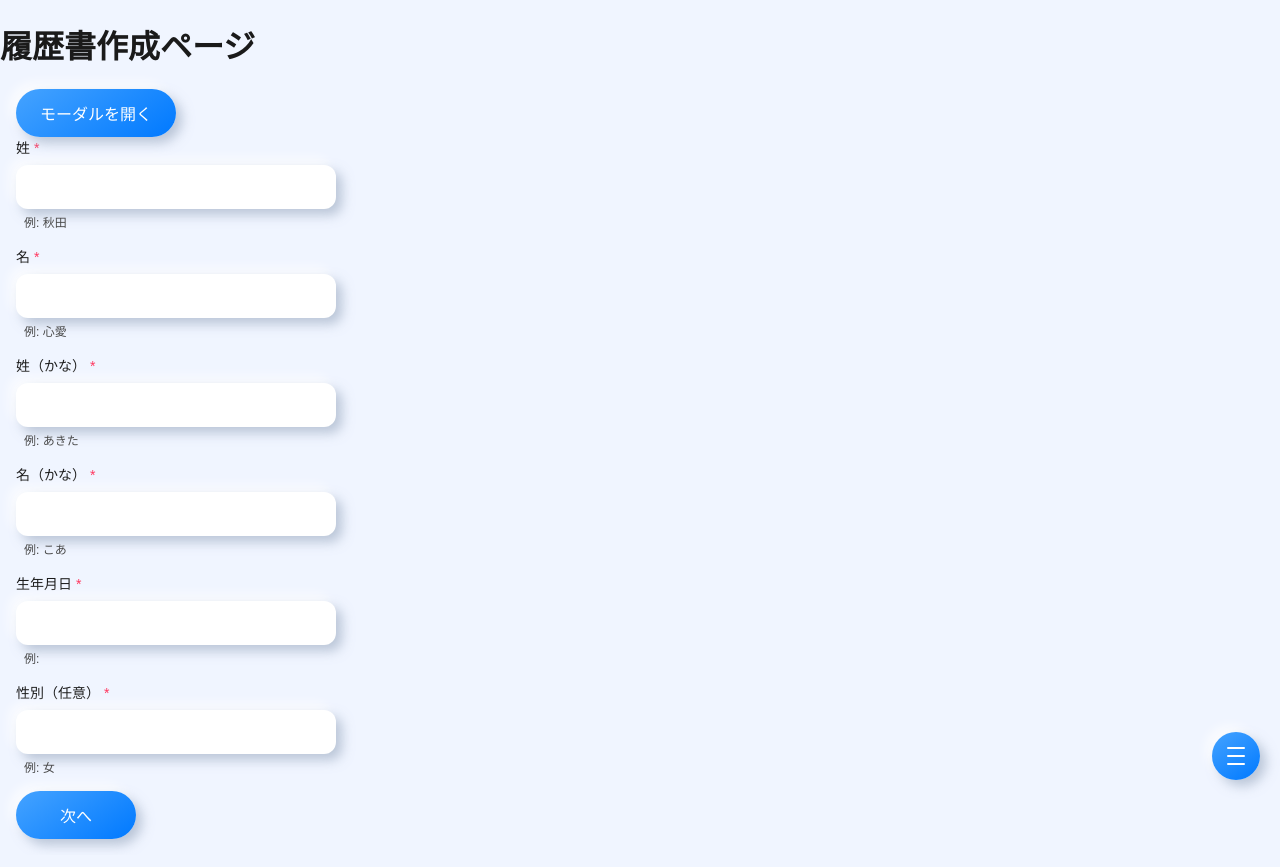
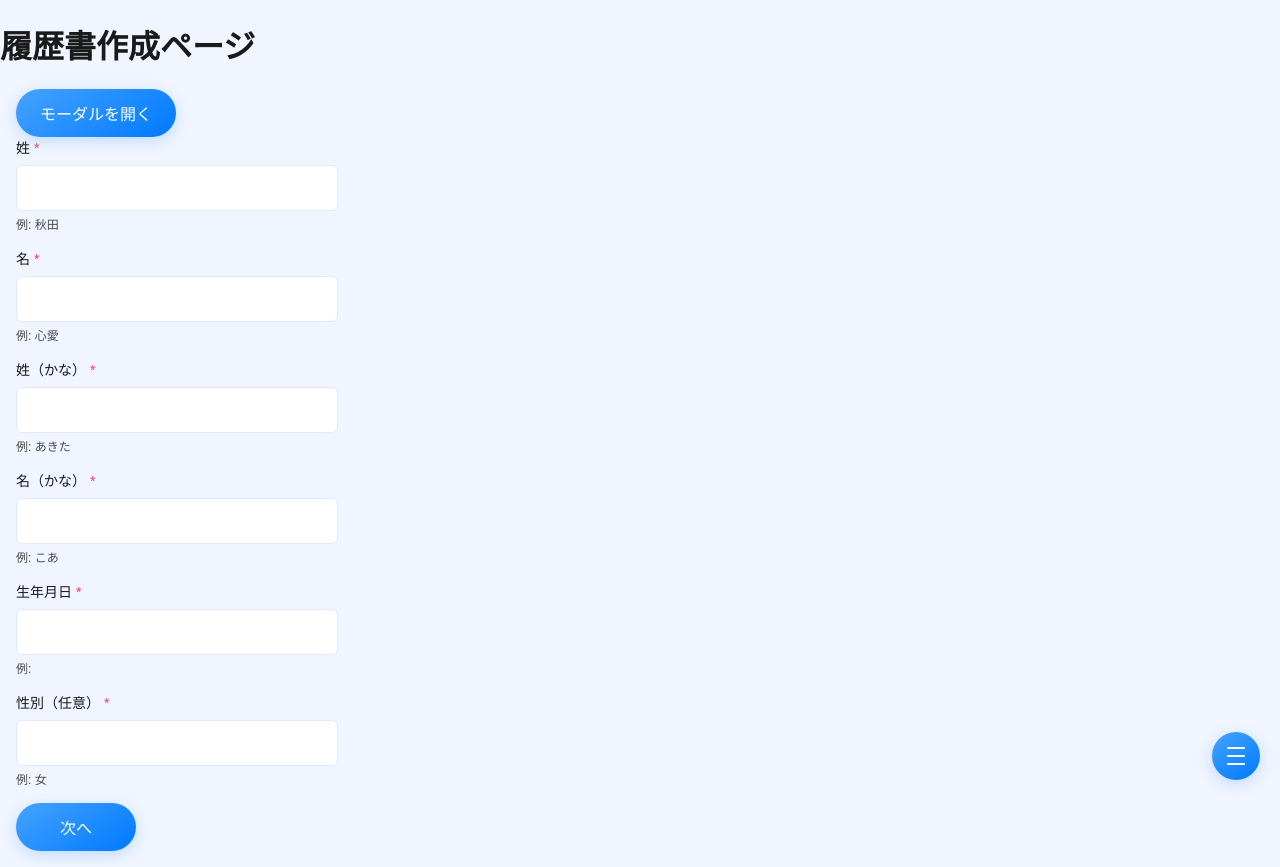
Before and after one commit to kawasakiCat/ai-assistant, a React (Create React App) app: page /resume in a window 1280 px wide. Built offline with nearby package versions, Linux system fonts and the light colour scheme.

Commit message:
commonのデザインを元に戻す

```diff
--- a/src/components/common/Button/Button.css
+++ b/src/components/common/Button/Button.css
@@ -11,9 +11,6 @@
 	position: relative;
 	overflow: hidden;
 	white-space: nowrap;
-  transition:
-        box-shadow 0.3s ease-in-out,
-        transform 0.2s ease-in-out;
 }
 
 /* サイズバリエーション */
@@ -32,35 +29,20 @@
 /* コンテンツのz-indexを上げる */
 .button-content {
 	position: relative;
-	z-index: 2;
-}
-
-.button-primary,
-.button-secondary,
-.button-danger,
-.button-success {
-    background: var(--bg-light);
-    color: var(--text-primary);
-    box-shadow:
-        6px 6px 12px var(--shadow-dark),
-        -6px -6px 12px var(--shadow-light);
+	z-index: 1;
 }
 
 /* バリアントスタイル */
 .button-primary {
   background: linear-gradient(145deg, var(--primary-light), var(--primary));
   color: white;
-  /*box-shadow: 0 4px 15px rgba(0, 121, 255, 0.2);*/
+  box-shadow: 0 4px 15px rgba(0, 121, 255, 0.2);
 }
 
 .button-primary:hover {
-  transform: scale(1.05);
   background: linear-gradient(145deg, var(--primary), var(--primary-dark));
-  box-shadow:
-        8px 8px 16px var(--shadow-dark),
-        -8px -8px 16px var(--shadow-light);
-  /*box-shadow: 0 6px 20px rgba(0, 121, 255, 0.3);*/
-  /*transform: translateY(-1px);*/
+  box-shadow: 0 6px 20px rgba(0, 121, 255, 0.3);
+  transform: translateY(-1px);
 }
 
 .button-secondary {
--- a/src/components/common/Input/Input.css
+++ b/src/components/common/Input/Input.css
@@ -19,68 +19,41 @@
 
   .input-field {
 	padding: 0.625rem;
+	border: 1px solid var(--bg-dark);
+	border-radius: 0.375rem;
 	font-size: 1rem;
 	line-height: 1.5;
+	transition: border-color 0.15s ease-in-out;
 	width: 100%;
-    border: none;
-    border-radius: 12px;
-
-    /* ニューモーフィズムスタイル */
-    background: var(--bg-light);
-    box-shadow:
-        6px 6px 12px var(--shadow-dark),
-        -6px -6px 12px var(--shadow-light),
-        inset 0 0 0 transparent;
-
-    transition:
-        box-shadow 0.3s ease-in-out,
-        transform 0.2s ease-in-out;
   }
 
   .input-field:focus {
 	outline: none;
-    transform: scale(1.01);
-    box-shadow:
-        3px 3px 6px var(--shadow-dark),
-        -3px -3px 6px var(--shadow-light),
-        inset 4px 4px 8px var(--shadow-dark),
-        inset -4px -4px 8px var(--shadow-light);
+	border-color: var(--primary);
+	box-shadow: 0 0 0 3px rgba(37, 99, 235, 0.1);
   }
 
   .input-field:disabled {
-    background: var(--bg-disabled);
-    box-shadow:
-        3px 3px 6px var(--shadow-dark),
-        -3px -3px 6px var(--shadow-light);
+	background-color: var(--text-disabled);
 	cursor: not-allowed;
-    opacity: 0.5;
-    color: var(--text-secondary);
   }
 
   .input-field.input-error {
-    box-shadow:
-        6px 6px 12px var(--danger),
-        -6px -6px 12px var(--danger);
+	border-color: var(--danger);
   }
 
   .input-field.input-error:focus {
-    box-shadow:
-        3px 3px 6px var(--danger),
-        -3px -3px 6px var(--danger),
-        inset 4px 4px 8px var(--danger),
-        inset -4px -4px 8px var(--danger);
+	box-shadow: 0 0 0 3px rgba(220, 38, 38, 0.1);
   }
 
   .helper-text {
 	font-size: 0.75rem;
-    color: var(--text-secondary);
+	color: var(--text-disabled);
 	margin-top: 0.25rem;
-    padding-left: 0.5rem;
   }
 
   .error-message {
 	font-size: 0.75rem;
 	color: var(--danger);
 	margin-top: 0.25rem;
-    padding-left: 0.5rem;
   }
--- a/src/components/common/TextArea/TextArea.css
+++ b/src/components/common/TextArea/TextArea.css
@@ -19,57 +19,44 @@
 
 .textarea-field {
     padding: 0.625rem;
+    border: 1px solid var(--bg-dark);
+    border-radius: 0.375rem;
     font-size: 1rem;
     line-height: 1.5;
+    transition: border-color 0.15s ease-in-out, box-shadow 0.15s ease-in-out;
     width: 100%;
-    resize: vertical;
-    min-height: 4rem;
-
-    /* ニューモーフィズムスタイル */
-    background: var(--bg-light);
-    border-radius: 12px;
-    border: none;
-
-    box-shadow:
-        6px 6px 12px var(--shadow-dark),     /* メインの影 */
-        -6px -6px 12px var(--shadow-light),  /* 反対側の影 */
-        inset 0 0 0 transparent;             /* フォーカス時の内側シャドウ用のプレースホルダー */
-
-    transition:
-        box-shadow 0.3s ease-in-out,
-        transform 0.2s ease-in-out;
+    resize: vertical; /* Allow vertical resizing */
+    min-height: 4rem; /* Ensure minimum height */
 }
 
 .textarea-field:focus {
     outline: none;
-    transform: scale(1.01); /* わずかに拡大して立体感を演出 */
-    box-shadow:
-        3px 3px 6px var(--shadow-dark),     /* フォーカス時は影を小さく */
-        -3px -3px 6px var(--shadow-light),
-        inset 4px 4px 8px var(--shadow-dark),   /* 内側の影を追加 */
-        inset -4px -4px 8px var(--shadow-light);
+    border-color: var(--primary);
+    box-shadow: 0 0 0 3px rgba(37, 99, 235, 0.1);
 }
 
 .textarea-field:disabled {
-    background: var(--bg-disabled);
-    box-shadow:
-        3px 3px 6px var(--shadow-dark),
-        -3px -3px 6px var(--shadow-light);
+    background-color: var(--text-disabled);
     cursor: not-allowed;
-    opacity: 0.5;
-    color: var(--text-secondary);
+    opacity: 0.6;
+}
+
+.textarea-field.textarea-error {
+    border-color: var(--danger);
+}
+
+.textarea-field.textarea-error:focus {
+    box-shadow: 0 0 0 3px rgba(220, 38, 38, 0.1);
 }
 
 .helper-text {
     font-size: 0.75rem;
-    color: var(--text-secondary);
+    color: var(--text-secondary); /* Changed from disabled for better readability */
     margin-top: 0.25rem;
-    padding-left: 0.5rem;
 }
 
 .error-message {
     font-size: 0.75rem;
     color: var(--danger);
     margin-top: 0.25rem;
-    padding-left: 0.5rem;
 }
```
Lines whose indentation alone changed are shown as unchanged.
